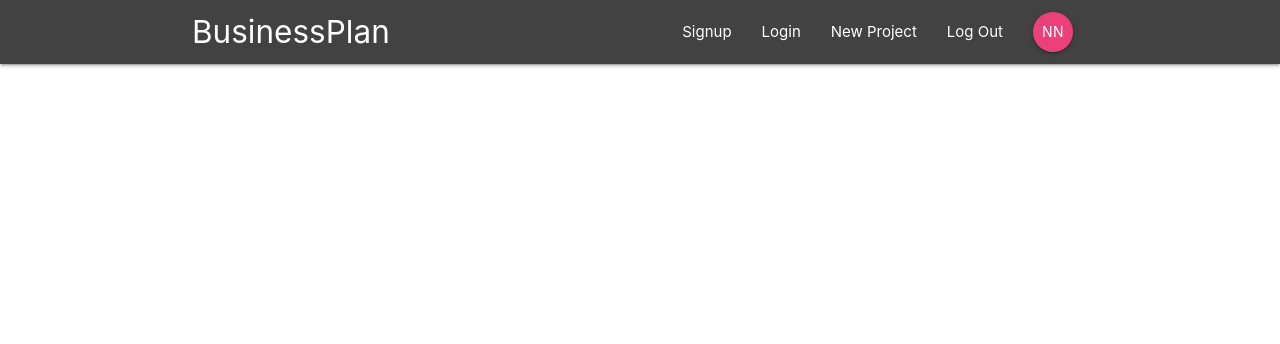
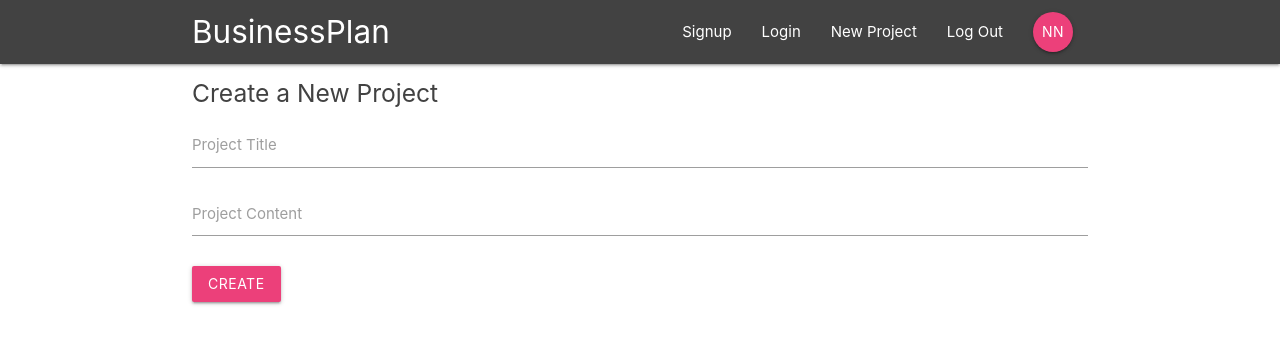
Before and after one commit to roberto0412/BusinessPlan, a React (Create React App) app: page /create in a window 1280 px wide. Shown: the top 344 px of the page. Built offline with nearby package versions, Linux system fonts and the light colour scheme.

Commit message:
createProject component setup

```diff
--- a/src/App.js
+++ b/src/App.js
@@ -5,6 +5,7 @@
 import ProjectDetails from './components/projects/ProjectDetails'
 import SignIn from './components/auth/SignIn';
 import SignUp from './components/auth/SignUp';
+import CreateProject from './components/projects/CreateProject';
 
 
 function App() {
@@ -17,6 +18,7 @@
         <Route path='/project/:id' component={ProjectDetails} />
         <Route path='/signin' component={SignIn} />
         <Route path='/signup' component={SignUp} />
+        <Route path='/create' component={CreateProject}/>
       </Switch>
 
     </div>
--- a/src/components/projects/CreateProject.js
+++ b/src/components/projects/CreateProject.js
@@ -0,0 +1,40 @@
+import React, { Component } from 'react'
+
+class CreateProject extends Component {
+    state = {
+        title: '',
+        content: ''
+
+    }
+    handleChange = (e) => {
+        this.setState({[e.target.id]:e.target.value
+
+        })
+    }
+    handleSubmit = (e) => {
+        e.preventDefault();
+        console.log(this.state);
+    }
+    render() {
+        return (
+            <div className="container">
+            <form className="white" onSubmit={this.handleSubmit}>
+              <h5 className="grey-text text-darken-3">Create a New Project</h5>
+              <div className="input-field">
+                <input type="text" id='title' onChange={this.handleChange} />
+                <label htmlFor="title">Project Title</label>
+              </div>
+              <div className="input-field">
+                <textarea id="content" className="materialize-textarea" onChange={this.handleChange}></textarea>
+                <label htmlFor="content">Project Content</label>
+              </div>
+              <div className="input-field">
+                <button className="btn pink lighten-1">Create</button>
+              </div>
+            </form>
+          </div>
+        )
+    }
+}
+
+export default CreateProject
```
